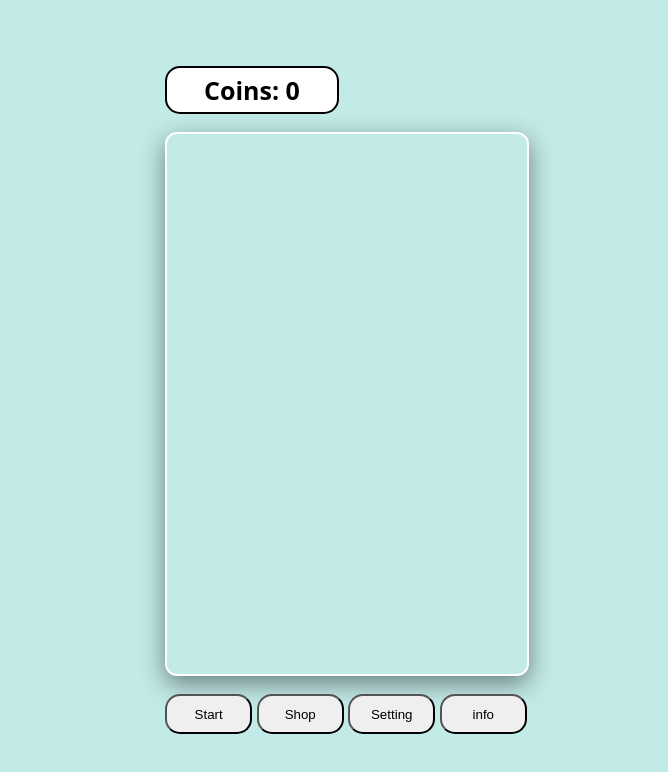
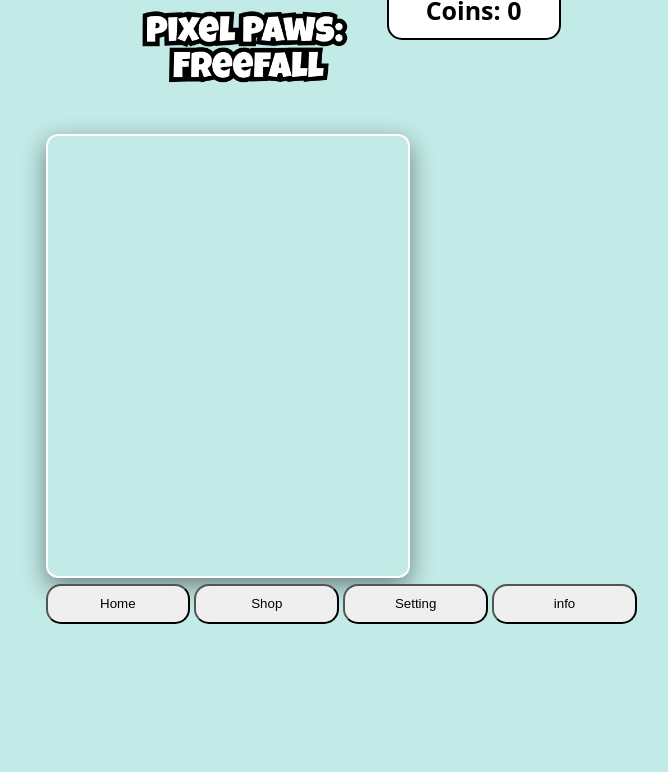
Before and after one commit to RyanB2024/Chrome-MiniGame, a browser extension: page index.html in a window 1280 px wide. Shown: the whole page, without its empty margins (293-961 px from the left). Drawn offline with Linux system fonts and the light colour scheme.

Commit message:
Polished interface v1
Interface is polished now game needs to be implemented in canvas js

```diff
--- a/index.html
+++ b/index.html
@@ -11,9 +11,12 @@
 
 <body>
     <div id="intro">
-        <div id="score">Coins: 0</div>
-        <canvas id="game" width="360" height="540"></canvas>
-        <button id="btnStart">Start</button>
+        <div class = "header">
+            <img src = "assets/logo.png" width="37%" height="20%"/>
+            <div id="score">Coins: 0</div>
+        </div>
+        <canvas id="game" width="360" height="440"></canvas>
+        <button id="btnHome">Home</button>
         <button id="btnShop">Shop</button>
         <button id="settings">Setting</button>
         <button id="info">info</button>
--- a/style.css
+++ b/style.css
@@ -1,14 +1,19 @@
 html,
 body {
-    margin: 0;
     padding: 0;
     background: #C2EAE7;
     color: #fff;
     font-family: system-ui, -apple-system, Segoe UI, Roboto, Ubuntu, 'Helvetica Neue', Arial;
-    height: 100%;
+    height: 600px;
     display: flex;
     justify-content: center;
     align-items: center;
+    margin: 5px;
+}
+
+h1{
+    color: #ffffff;
+    -webkit-text-stroke: 1px black; /* border thickness + color */
 }
 
 canvas#game {
@@ -26,16 +31,29 @@ canvas#game {
     background-color: #fff;
     text-align: center;
     width: 160px;
+    height: 40px;
     pointer-events: none;
     font-weight: bold;
     font-size: 25px;
     border-radius: 15px;
-    margin-bottom: 5%;
+    margin-bottom: 0;
+    margin-top: 1%;
     padding: 5px;
 }
 button{
-    margin-top: 5%;
+    margin-top: 1%;
+    margin-bottom: 1%;
     height: 40px;
     width: 24%;
     border-radius: 15px;
 }
+
+.header{
+    display: flex;
+    justify-content: center;
+    gap: 30px;
+}
+
+.header img{
+    margin-bottom: 5%;
+}
```
Also changed, not shown: assets/logo.png (added), manifest.json.
